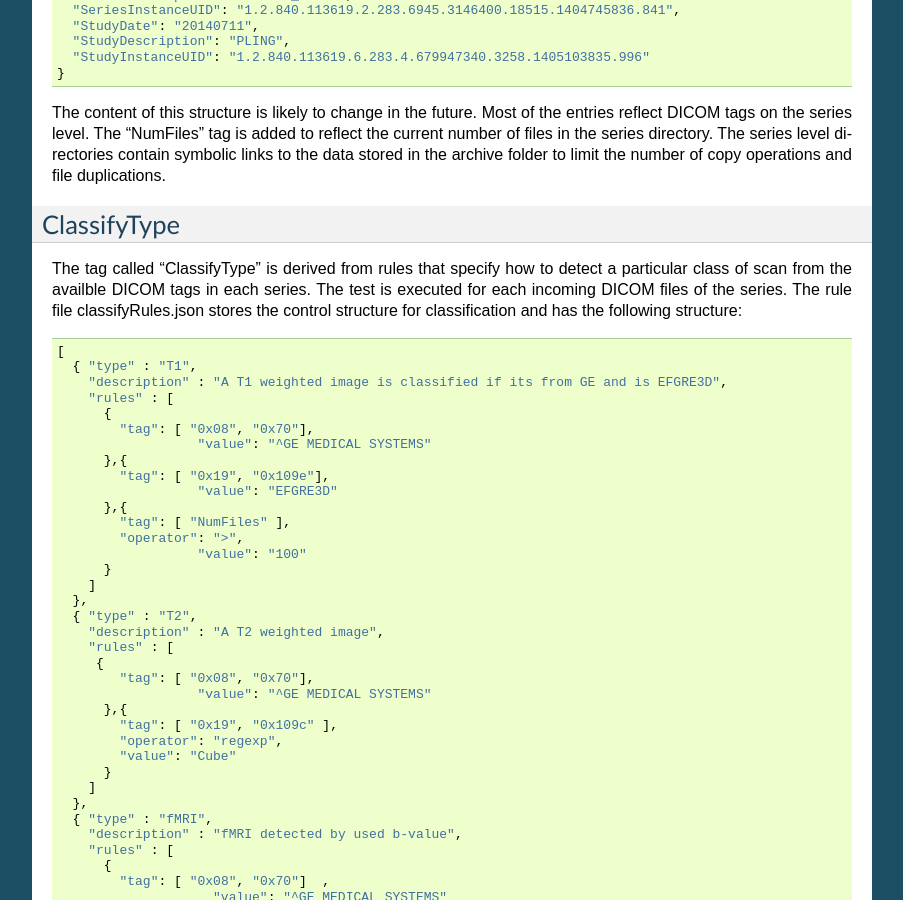
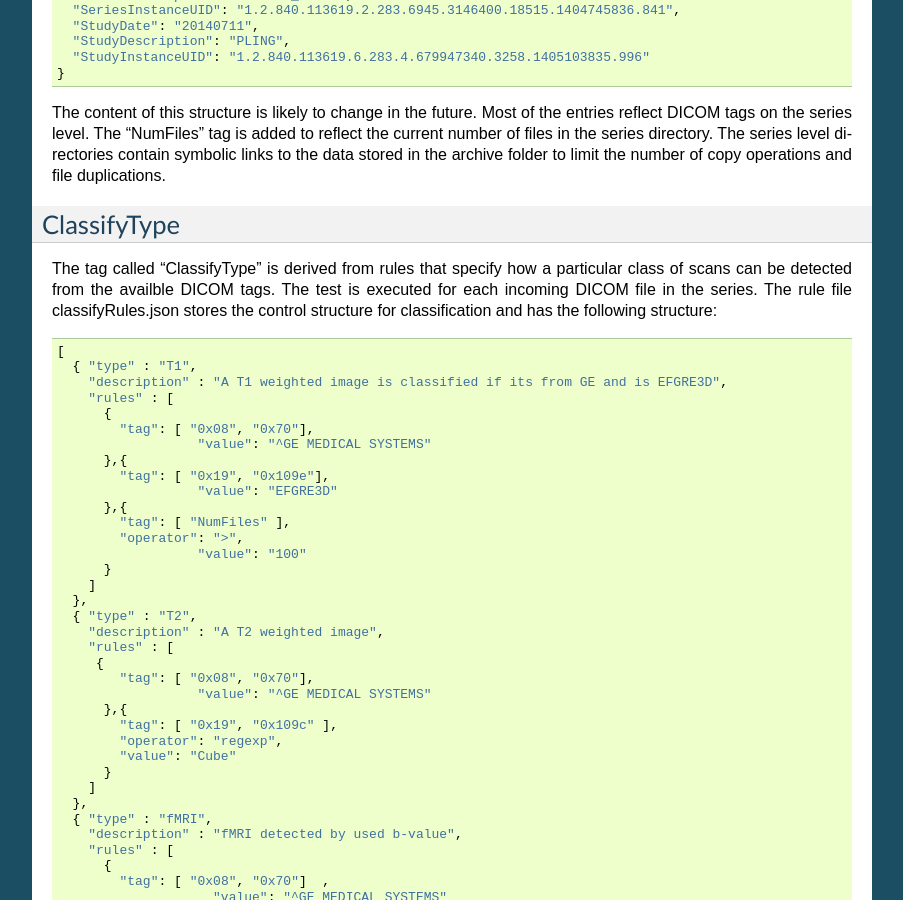
Before and after one commit to HaukeBartsch/MagickBox, a Sphinx documentation site: the page built from code/documentation/docs/source/Classification.rst, in a window 1280 px wide and 900 px high, scrolled down 720 px. Shown: the whole window, without its empty margins (198-1101 px from the left). Built offline with Sphinx 7.4.7, drawn with Linux system fonts in a browser that asks for light colours.

Commit message:
fix type

```diff
--- a/code/documentation/docs/source/Classification.rst
+++ b/code/documentation/docs/source/Classification.rst
@@ -52,8 +52,8 @@ to limit the number of copy operations and file duplications.
 ClassifyType
 =============
 
-The tag called "ClassifyType" is derived from rules that specify how to detect a particular class of scan
-from the availble DICOM tags in each series. The test is executed for each incoming DICOM files of the series.
+The tag called "ClassifyType" is derived from rules that specify how a particular class of scans
+can be detected from the availble DICOM tags. The test is executed for each incoming DICOM file in the series.
 The rule file classifyRules.json stores the control structure for classification and has the following structure::
 
   [
```
